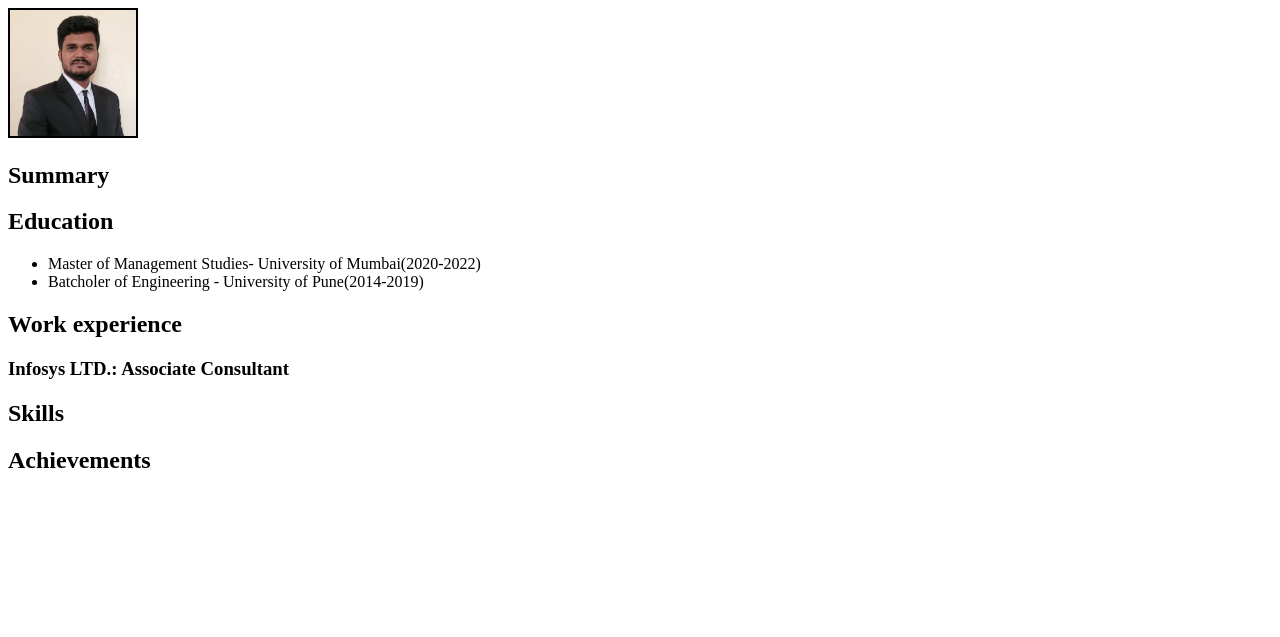
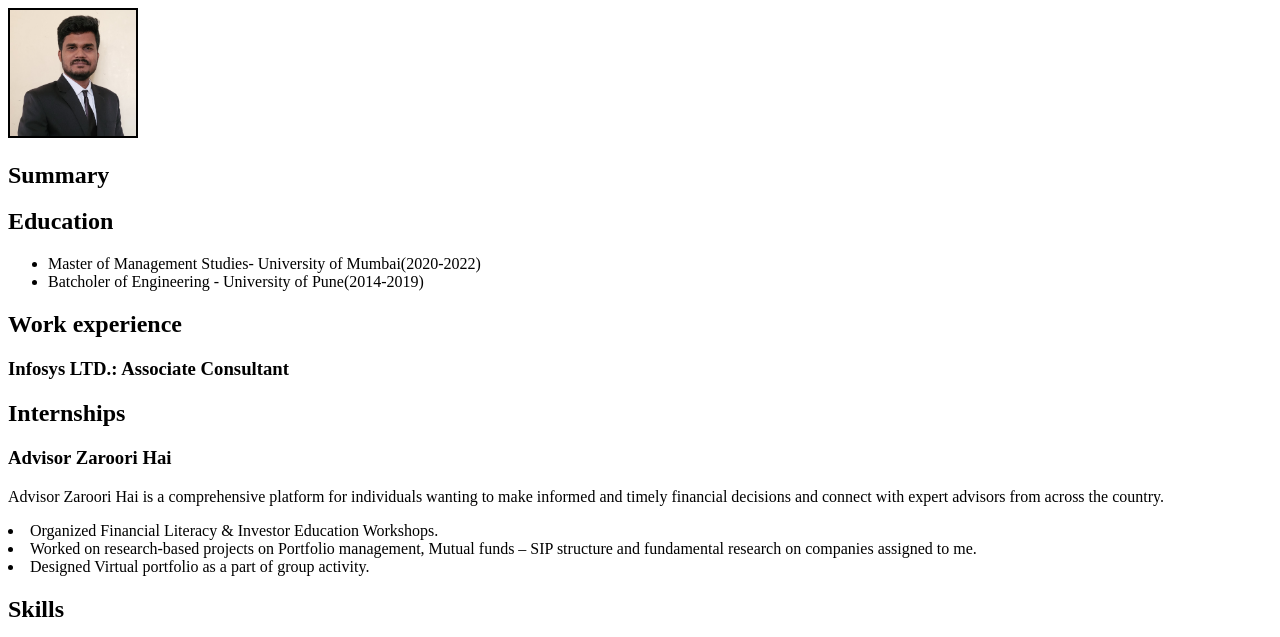
Before and after one commit to deshmukhpratik18/Portfolio, a plain HTML site: page index.html in a window 1280 px wide. Shown: the top 637 px of the page. Drawn offline with Linux system fonts and the light colour scheme.

Commit message:
Added HTML, CSS, JS images and Internship Section.

```diff
--- a/index.html
+++ b/index.html
@@ -22,7 +22,25 @@
       <h3>Infosys LTD.: Associate Consultant</h3>
       <p></p>
     </div>
+    <h2>Internships</h2>
+    <h3>Advisor Zaroori Hai</h3>
+    <p>
+      Advisor Zaroori Hai is a comprehensive platform for individuals wanting to
+      make informed and timely financial decisions and connect with expert
+      advisors from across the country.
+    </p>
+    <li>Organized Financial Literacy & Investor Education Workshops.</li>
+    <li>
+      Worked on research-based projects on Portfolio management, Mutual funds –
+      SIP structure and fundamental research on companies assigned to me.
+    </li>
+    <li>Designed Virtual portfolio as a part of group activity.</li>
     <h2>Skills</h2>
+    <li><img src="assets/images/HTML Logo.png" alt="HTML Logo" />HTML</li>
+    <li><img src="assets/images/CSS.png" alt="CSS Logo" />CSS</li>
+    <li>
+      <img src="assets/images/JavaScript.png" alt="JavaScript Logo" />JavaScript
+    </li>
     <h2>Achievements</h2>
   </body>
 </html>
```
Also changed, not shown: assets/images/CSS.png (added), assets/images/HTML Logo.png (added), assets/images/JavaScript.png (added).
